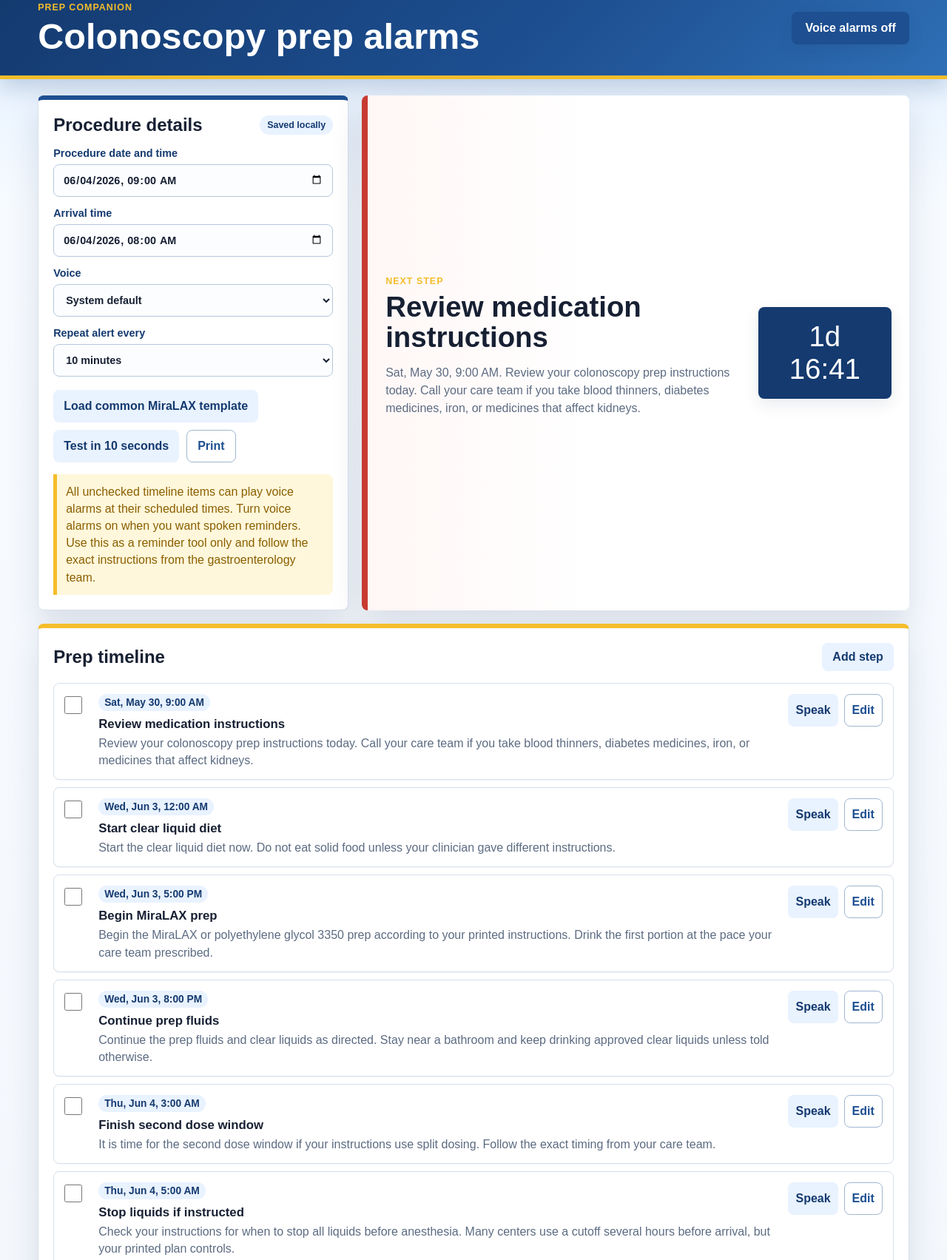
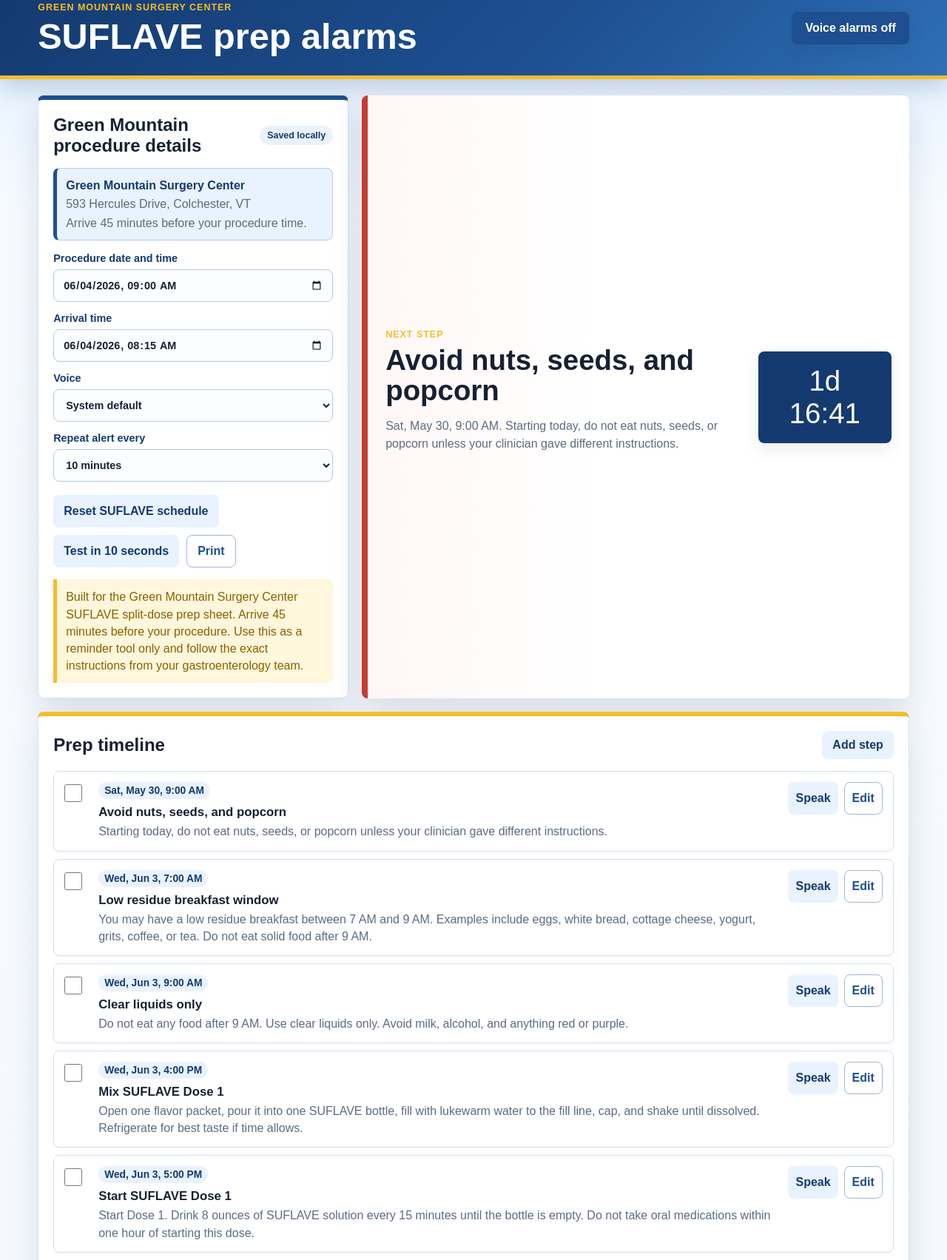
Before and after one commit to nmhusa-pixel/Colon, a plain HTML site: page index.html in a window 1280 px wide. Shown: the part 25-1728 px from the top of the page at 74% size. Drawn offline with Linux system fonts and the light colour scheme.

Commit message:
Add files via upload

```diff
--- a/app.js
+++ b/app.js
@@ -1,17 +1,11 @@
 const storageKey = "prep-companion-v1";
+const suflaveTemplateId = "green-mountain-suflave-2025";
 const maxTimerDelay = 12 * 60 * 60 * 1000;
-const standardStepRules = {
-  "Review medication instructions": { type: "dayBefore", days: 5, hour: 9, minute: 0 },
-  "Start clear liquid diet": { type: "dayBefore", days: 1, hour: 0, minute: 0 },
-  "Begin MiraLAX prep": { type: "dayBefore", days: 1, hour: 17, minute: 0 },
-  "Continue prep fluids": { type: "dayBefore", days: 1, hour: 20, minute: 0 },
-  "Finish second dose window": { type: "offset", minutes: -360 },
-  "Stop liquids if instructed": { type: "offset", minutes: -240 }
-};
 
 const state = {
   procedureTime: "",
   arrivalTime: "",
+  templateId: suflaveTemplateId,
   repeatMinutes: 10,
   voiceName: "",
   alarmsEnabled: true,
@@ -28,7 +22,7 @@ const els = {
   voiceSelect: document.querySelector("#voiceSelect"),
   repeatSelect: document.querySelector("#repeatSelect"),
   enableAlarms: document.querySelector("#enableAlarms"),
-  loadTemplate: document.querySelector("#loadTemplate"),
+  loadSuflaveTemplate: document.querySelector("#loadSuflaveTemplate"),
   testAlarm: document.querySelector("#testAlarm"),
   printPlan: document.querySelector("#printPlan"),
   saveStatus: document.querySelector("#saveStatus"),
@@ -100,6 +94,7 @@ function save() {
   localStorage.setItem(storageKey, JSON.stringify({
     procedureTime: state.procedureTime,
     arrivalTime: state.arrivalTime,
+    templateId: state.templateId,
     repeatMinutes: state.repeatMinutes,
     voiceName: state.voiceName,
     alarmsEnabled: state.alarmsEnabled,
@@ -117,67 +112,150 @@ function load() {
       Object.assign(state, JSON.parse(stored));
       state.alarmsEnabled = true;
       state.steps = state.steps.filter(step => step.title !== "Leave for appointment");
+      const hasOldTemplate = state.templateId !== suflaveTemplateId
+        || state.steps.some(step => /miralax|polyethylene glycol|finish second dose/i.test(`${step.title} ${step.message}`))
+        || !state.steps.some(step => /suflave/i.test(`${step.title} ${step.message}`));
+      if (hasOldTemplate) {
+        const procedureDate = fromInputValue(state.procedureTime) || defaultProcedureDate();
+        state.templateId = suflaveTemplateId;
+        state.procedureTime = toInputValue(procedureDate);
+        state.arrivalTime = toInputValue(addMinutes(procedureDate, -45));
+        state.steps = buildSuflaveTemplate(procedureDate);
+        state.spoken = {};
+        save();
+      }
       return;
     } catch {
       localStorage.removeItem(storageKey);
     }
   }
 
-  const tomorrow = new Date();
-  tomorrow.setDate(tomorrow.getDate() + 7);
-  tomorrow.setHours(9, 0, 0, 0);
-  state.procedureTime = toInputValue(tomorrow);
-  state.arrivalTime = toInputValue(addMinutes(tomorrow, -60));
-  state.steps = buildTemplate(tomorrow);
+  const procedureDate = defaultProcedureDate();
+  state.templateId = suflaveTemplateId;
+  state.procedureTime = toInputValue(procedureDate);
+  state.arrivalTime = toInputValue(addMinutes(procedureDate, -45));
+  state.steps = buildSuflaveTemplate(procedureDate);
 }
 
-function buildTemplate(procedureDate) {
-  const dayBefore = new Date(procedureDate);
-  dayBefore.setDate(dayBefore.getDate() - 1);
+function defaultProcedureDate() {
+  const date = new Date();
+  date.setDate(date.getDate() + 7);
+  date.setHours(9, 0, 0, 0);
+  return date;
+}
 
-  const fiveDaysBefore = new Date(procedureDate);
-  fiveDaysBefore.setDate(fiveDaysBefore.getDate() - 5);
+function makeSuflaveStep(procedureDate, rule, title, message) {
+  return {
+    id: uid(),
+    rule,
+    time: timeFromRule(procedureDate, rule),
+    title,
+    message,
+    done: false
+  };
+}
 
+function buildSuflaveTemplate(procedureDate) {
   const steps = [
-    {
-      rule: standardStepRules["Review medication instructions"],
-      time: toInputValue(new Date(fiveDaysBefore.setHours(9, 0, 0, 0))),
-      title: "Review medication instructions",
-      message: "Review your colonoscopy prep instructions today. Call your care team if you take blood thinners, diabetes medicines, iron, or medicines that affect kidneys."
-    },
-    {
-      rule: standardStepRules["Start clear liquid diet"],
-      time: toInputValue(new Date(dayBefore.setHours(0, 0, 0, 0))),
-      title: "Start clear liquid diet",
-      message: "Start the clear liquid diet now. Do not eat solid food unless your clinician gave different instructions."
-    },
-    {
-      rule: standardStepRules["Begin MiraLAX prep"],
-      time: toInputValue(new Date(dayBefore.setHours(17, 0, 0, 0))),
-      title: "Begin MiraLAX prep",
-      message: "Begin the MiraLAX or polyethylene glycol 3350 prep according to your printed instructions. Drink the first portion at the pace your care team prescribed."
-    },
-    {
-      rule: standardStepRules["Continue prep fluids"],
-      time: toInputValue(new Date(dayBefore.setHours(20, 0, 0, 0))),
-      title: "Continue prep fluids",
-      message: "Continue the prep fluids and clear liquids as directed. Stay near a bathroom and keep drinking approved clear liquids unless told otherwise."
-    },
-    {
-      rule: standardStepRules["Finish second dose window"],
-      time: toInputValue(addMinutes(procedureDate, -360)),
-      title: "Finish second dose window",
-      message: "It is time for the second dose window if your instructions use split dosing. Follow the exact timing from your care team."
-    },
-    {
-      rule: standardStepRules["Stop liquids if instructed"],
-      time: toInputValue(addMinutes(procedureDate, -240)),
-      title: "Stop liquids if instructed",
-      message: "Check your instructions for when to stop all liquids before anesthesia. Many centers use a cutoff several hours before arrival, but your printed plan controls."
-    }
+    makeSuflaveStep(
+      procedureDate,
+      { type: "dayBefore", days: 5, hour: 9, minute: 0 },
+      "Avoid nuts, seeds, and popcorn",
+      "Starting today, do not eat nuts, seeds, or popcorn unless your clinician gave different instructions."
+    ),
+    makeSuflaveStep(
+      procedureDate,
+      { type: "dayBefore", days: 1, hour: 7, minute: 0 },
+      "Low residue breakfast window",
+      "You may have a low residue breakfast between 7 AM and 9 AM. Examples include eggs, white bread, cottage cheese, yogurt, grits, coffee, or tea. Do not eat solid food after 9 AM."
+    ),
+    makeSuflaveStep(
+      procedureDate,
+      { type: "dayBefore", days: 1, hour: 9, minute: 0 },
+      "Clear liquids only",
+      "Do not eat any food after 9 AM. Use clear liquids only. Avoid milk, alcohol, and anything red or purple."
+    ),
+    makeSuflaveStep(
+      procedureDate,
+      { type: "dayBefore", days: 1, hour: 16, minute: 0 },
+      "Mix SUFLAVE Dose 1",
+      "Open one flavor packet, pour it into one SUFLAVE bottle, fill with lukewarm water to the fill line, cap, and shake until dissolved. Refrigerate for best taste if time allows."
+    ),
+    makeSuflaveStep(
+      procedureDate,
+      { type: "dayBefore", days: 1, hour: 17, minute: 0 },
+      "Start SUFLAVE Dose 1",
+      "Start Dose 1. Drink 8 ounces of SUFLAVE solution every 15 minutes until the bottle is empty. Do not take oral medications within one hour of starting this dose."
+    ),
+    makeSuflaveStep(
+      procedureDate,
+      { type: "dayBefore", days: 1, hour: 17, minute: 15 },
+      "Dose 1: drink 8 ounces",
+      "Drink the next 8 ounces of SUFLAVE solution. If nausea, bloating, or cramping occurs, pause or slow down until symptoms diminish."
+    ),
+    makeSuflaveStep(
+      procedureDate,
+      { type: "dayBefore", days: 1, hour: 17, minute: 30 },
+      "Dose 1: drink 8 ounces",
+      "Drink the next 8 ounces of SUFLAVE solution."
+    ),
+    makeSuflaveStep(
+      procedureDate,
+      { type: "dayBefore", days: 1, hour: 17, minute: 45 },
+      "Dose 1: finish bottle",
+      "Drink the next 8 ounces of SUFLAVE solution and continue every 15 minutes until the bottle is empty."
+    ),
+    makeSuflaveStep(
+      procedureDate,
+      { type: "dayBefore", days: 1, hour: 19, minute: 0 },
+      "Drink 16 ounces of water",
+      "Drink an additional 16 ounces of water during the evening."
+    ),
+    makeSuflaveStep(
+      procedureDate,
+      { type: "offset", minutes: -330 },
+      "Mix SUFLAVE Dose 2",
+      "Mix the second SUFLAVE bottle with the second flavor packet and lukewarm water to the fill line, then shake until dissolved."
+    ),
+    makeSuflaveStep(
+      procedureDate,
+      { type: "offset", minutes: -300 },
+      "Start SUFLAVE Dose 2",
+      "Start Dose 2. This default is 5 hours before the procedure. Drink 8 ounces every 15 minutes. Do not start Dose 2 sooner than 4 hours after starting Dose 1."
+    ),
+    makeSuflaveStep(
+      procedureDate,
+      { type: "offset", minutes: -285 },
+      "Dose 2: drink 8 ounces",
+      "Drink the next 8 ounces of SUFLAVE solution."
+    ),
+    makeSuflaveStep(
+      procedureDate,
+      { type: "offset", minutes: -270 },
+      "Dose 2: drink 8 ounces",
+      "Drink the next 8 ounces of SUFLAVE solution."
+    ),
+    makeSuflaveStep(
+      procedureDate,
+      { type: "offset", minutes: -255 },
+      "Dose 2: finish bottle",
+      "Drink the next 8 ounces of SUFLAVE solution and continue every 15 minutes until the bottle is empty."
+    ),
+    makeSuflaveStep(
+      procedureDate,
+      { type: "offset", minutes: -225 },
+      "Drink 16 ounces of water",
+      "Drink an additional 16 ounces of water during the morning."
+    ),
+    makeSuflaveStep(
+      procedureDate,
+      { type: "offset", minutes: -120 },
+      "Stop drinking liquids",
+      "Stop drinking all liquids at least 2 hours before the colonoscopy unless your care team gave different instructions."
+    )
   ];
 
-  return steps.map(step => ({ ...step, id: uid(), done: false }));
+  return steps;
 }
 
 function populateVoices() {
@@ -321,15 +399,14 @@ function movePlanToProcedure(newProcedureValue) {
   const oldTime = oldProcedure && !Number.isNaN(oldProcedure.getTime()) ? oldProcedure.getTime() : null;
   const deltaMs = oldTime === null ? 0 : newProcedure.getTime() - oldTime;
   state.procedureTime = newProcedureValue;
-  state.arrivalTime = toInputValue(addMinutes(newProcedure, -60));
+  state.arrivalTime = toInputValue(addMinutes(newProcedure, -45));
 
   if (state.steps.length === 0) {
-    state.steps = buildTemplate(newProcedure);
+    state.steps = buildSuflaveTemplate(newProcedure);
   } else if (deltaMs !== 0) {
     state.steps = state.steps.map(step => ({
       ...step,
-      rule: step.rule || standardStepRules[step.title] || null,
-      time: timeFromRule(newProcedure, step.rule || standardStepRules[step.title]) || shiftDateTime(step.time, deltaMs)
+      time: timeFromRule(newProcedure, step.rule) || shiftDateTime(step.time, deltaMs)
     }));
   }
 
@@ -509,12 +586,14 @@ function refreshTemplate() {
     showToast("Set the procedure date and time first.");
     return;
   }
-  state.steps = buildTemplate(procedureDate);
+  state.templateId = suflaveTemplateId;
+  state.arrivalTime = toInputValue(addMinutes(procedureDate, -45));
+  state.steps = buildSuflaveTemplate(procedureDate);
   state.spoken = {};
   save();
   scheduleAlarms();
   render();
-  showToast("Template loaded. Edit any step to match the clinic instructions.");
+  showToast("Green Mountain SUFLAVE schedule loaded. Edit any step to match your clinic instructions.");
 }
 
 function bindEvents() {
@@ -543,7 +622,7 @@ function bindEvents() {
     save();
   });
   els.enableAlarms.addEventListener("click", enableAlarms);
-  els.loadTemplate.addEventListener("click", refreshTemplate);
+  els.loadSuflaveTemplate.addEventListener("click", refreshTemplate);
   els.testAlarm.addEventListener("click", () => {
     const testStep = {
       id: uid(),
--- a/index.html
+++ b/index.html
@@ -6,7 +6,7 @@
     <meta name="theme-color" content="#1d4f91">
     <meta name="apple-mobile-web-app-capable" content="yes">
     <meta name="apple-mobile-web-app-title" content="Prep Companion">
-    <title>Colonoscopy Prep Companion</title>
+    <title>Green Mountain SUFLAVE Prep Companion</title>
     <link rel="manifest" href="manifest.webmanifest">
     <link rel="icon" type="image/svg+xml" href="assets/app-icon.svg">
     <link rel="apple-touch-icon" href="assets/apple-touch-icon.png">
@@ -15,8 +15,8 @@
   <body>
     <header class="app-header">
       <div>
-        <p class="eyebrow">Prep Companion</p>
-        <h1>Colonoscopy prep alarms</h1>
+        <p class="eyebrow">Green Mountain Surgery Center</p>
+        <h1>SUFLAVE prep alarms</h1>
       </div>
       <button id="enableAlarms" class="primary-button" type="button" aria-pressed="false">Voice alarms off</button>
     </header>
@@ -24,8 +24,14 @@
     <main class="app-shell">
       <section class="setup-panel" aria-labelledby="setupTitle">
         <div class="panel-heading">
-          <h2 id="setupTitle">Procedure details</h2>
+          <h2 id="setupTitle">Green Mountain procedure details</h2>
           <span id="saveStatus" class="status-pill">Saved locally</span>
+        </div>
+
+        <div class="venue-card">
+          <strong>Green Mountain Surgery Center</strong>
+          <span>593 Hercules Drive, Colchester, VT</span>
+          <span>Arrive 45 minutes before your procedure time.</span>
         </div>
 
         <div class="form-grid">
@@ -53,13 +59,13 @@
         </div>
 
         <div class="actions">
-          <button id="loadTemplate" class="secondary-button" type="button">Load common MiraLAX template</button>
+          <button id="loadSuflaveTemplate" class="secondary-button" type="button">Reset SUFLAVE schedule</button>
           <button id="testAlarm" class="secondary-button" type="button">Test in 10 seconds</button>
           <button id="printPlan" class="ghost-button" type="button">Print</button>
         </div>
 
         <p class="medical-note">
-          All unchecked timeline items can play voice alarms at their scheduled times. Turn voice alarms on when you want spoken reminders. Use this as a reminder tool only and follow the exact instructions from the gastroenterology team.
+          Built for the Green Mountain Surgery Center SUFLAVE split-dose prep sheet. Arrive 45 minutes before your procedure. Use this as a reminder tool only and follow the exact instructions from your gastroenterology team.
         </p>
       </section>
 
@@ -108,6 +114,6 @@
 
     <div id="toast" class="toast" role="status" aria-live="assertive"></div>
 
-    <script src="app.js?v=4"></script>
+    <script src="app.js?v=7"></script>
   </body>
 </html>
--- a/styles.css
+++ b/styles.css
@@ -155,6 +155,23 @@ button:disabled {
 .form-grid {
   display: grid;
   gap: 14px;
+}
+
+.venue-card {
+  display: grid;
+  gap: 4px;
+  margin: 0 0 16px;
+  padding: 12px;
+  border: 1px solid #b8cff0;
+  border-left: 5px solid var(--blue);
+  border-radius: 8px;
+  background: var(--blue-soft);
+  color: var(--blue-dark);
+  line-height: 1.35;
+}
+
+.venue-card span {
+  color: var(--muted);
 }
 
 label {
```
Also changed, not shown: manifest.webmanifest.
